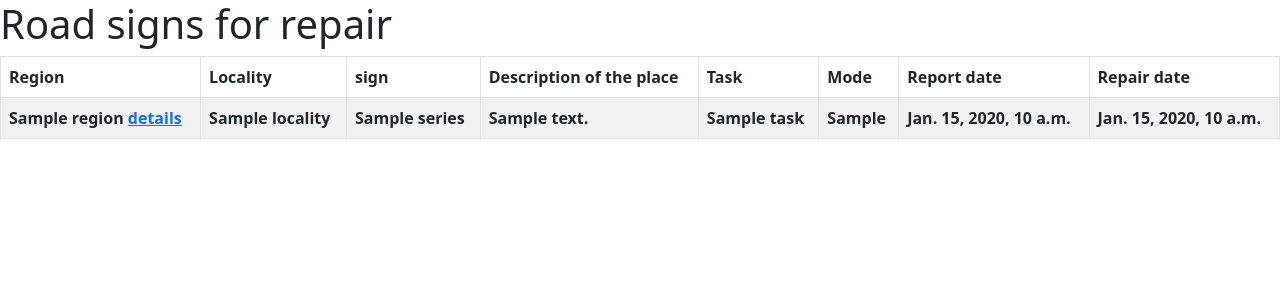
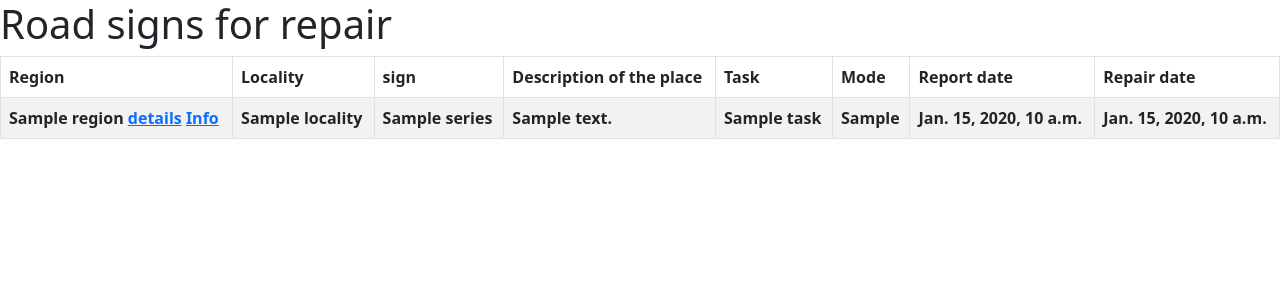
Before and after one commit to lukaskierzek/road-signs-maintenance, a Django app: template road_signs_repair/templates/road_signs_repair/index.html in a window 1280 px wide. Shown: the top 300 px of the page. Run offline with Django 4.2, Linux system fonts and the light colour scheme; the template is opened without the code that fills it: most values are stand-ins (such as "Sample title", 1, 10 or a date in 2020); lists and menus that the app fills with data are empty.

Commit message:
Add hyperlink for info about new task

```diff
--- a/road_signs_repair/templates/road_signs_repair/index.html
+++ b/road_signs_repair/templates/road_signs_repair/index.html
@@ -20,7 +20,7 @@
     <tbody>
       {% for road_signs in road_signs_for_repair %}
         <tr>
-          <th>{{ road_signs.region.name }} <a href="{{ road_signs.region.get_absolute_url }}">details</a></th>
+          <th>{{ road_signs.region.name }} <a href="{{ road_signs.region.get_absolute_url }}">details</a> <a href="{{ road_signs.get_absolute_url }}">Info</a></th>
           <th>{{ road_signs.locality.name }}</th>
           <th>{{ road_signs.sign.series }}</th>
           <th>{{ road_signs.description_of_the_place }}</th>
```
